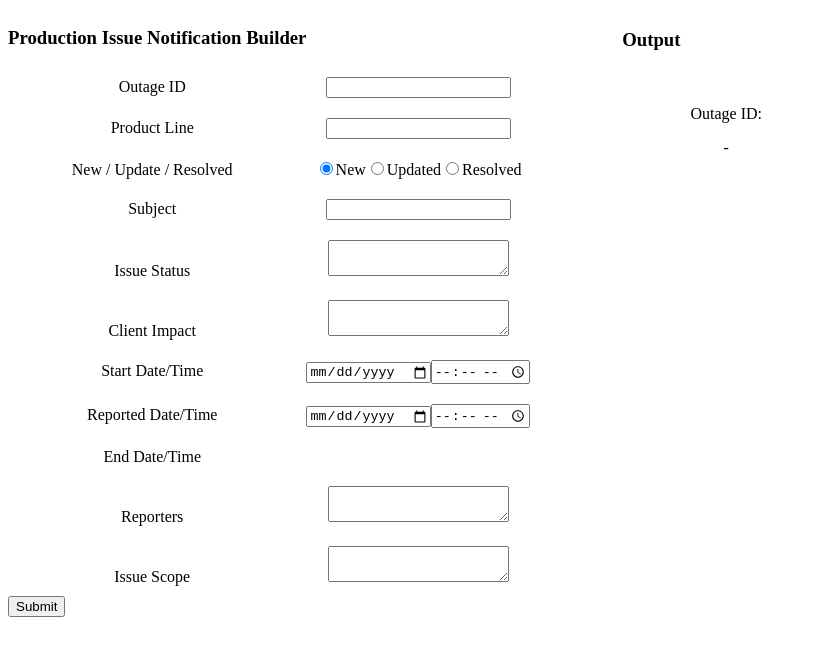
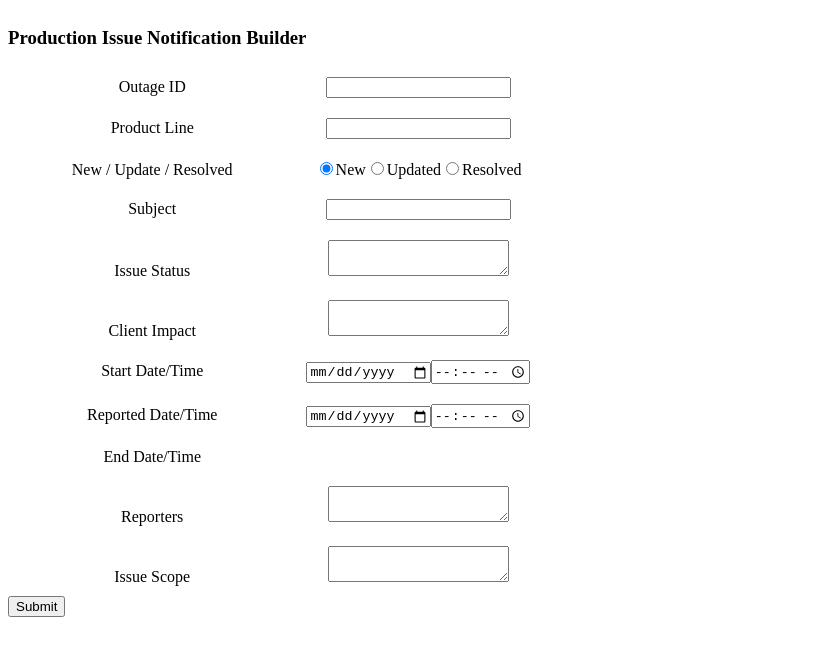
Before and after one commit to sflaggjr/pin_builder, a plain HTML site: page index.html in a window 1280 px wide. Shown: the whole page, without its empty margins (0-816 px from the left). Drawn offline with Linux system fonts and the light colour scheme.

Commit message:
commit 12
removed the staticText class from the HTML because it was redundant.

```diff
--- a/index.html
+++ b/index.html
@@ -60,39 +60,39 @@
           <div class='divCell'><h3>Output</h3></div>
         </div>
         <div class='divRow'>
-          <div class='divCell'><p class='staticText'>Subject: </p></div>
+          <div class='divCell'><p >Subject: </p></div>
           <div class='divCell'><p>Outage ID: &nbsp;<p class='output' id='outputOutageID'> - </p>&nbsp;<p class='output'id='outputSubject'></p></div>
         </div>
         <div class='divRow'>
-          <div class='divCell'><p class='staticText'>Product Line: </p></div>
+          <div class='divCell'><p >Product Line: </p></div>
           <div class='divCell'><p class='output' id='outputProduct'></p></div>
         </div>
         <div class='divRow'>
-          <div class='divCell'><p class='staticText'>Status: </p></div>
+          <div class='divCell'><p >Status: </p></div>
           <div class='divCell'><p class='output' id='outputStatus'></p></div>
         </div>
         <div class='divRow'>
-          <div class='divCell'><p class='staticText'>Impact: </p></div>
+          <div class='divCell'><p >Impact: </p></div>
           <div class='divCell'><p class='output' id='outputImpact'></p></div>
         </div>
         <div class='divRow'>
-          <div class='divCell'><p class='staticText'>Start Date: </p></div>
+          <div class='divCell'><p >Start Date: </p></div>
           <div class='divCell'><p class='output' id='outputStartDate'></p>&nbsp;<p class='output' id='outputStartTime'></p></div>
         </div>
         <div class='divRow'>
-          <div class='divCell'><p class='staticText'>Report Date: </p></div>
+          <div class='divCell'><p >Report Date: </p></div>
           <div class='divCell'><p class='output' id='outputReportDate'></p>&nbsp;<p class='output' id='outputReportTime'></p></div>
         </div>
         <div class='divRow'>
-          <div class='divCell'><p class='staticText'>End Date: </p></div>
+          <div class='divCell'><p >End Date: </p></div>
           <div class='divCell'><p class='output' id='outputEndTime'></p>&nbsp;<p class='output' id='outputEndTime'></p></div>
         </div>
         <div class='divRow'>
-          <div class='divCell'><p class='staticText'>Reporters: </p></div>
+          <div class='divCell'><p >Reporters: </p></div>
           <div class='divCell'><p class='output' id='outputReporters'></p></div>
         </div>
         <div class='divRow'>
-          <div class='divCell'><p class='staticText'>Scope: </p><p class='output' id='outputScope'></p></div>
+          <div class='divCell'><p >Scope: </p><p class='output' id='outputScope'></p></div>
           <div class='divCell'><p class='output' id='outputScope'></p></div><br>
         <button id='reset'>Reset</button>
         </div>
--- a/index.js
+++ b/index.js
@@ -2,7 +2,7 @@ $(document).ready(function(){
   //Speed value for Transitions
   speed = 500;
   //Hiding text that should be hidden by default
-  $('.staticText').hide();
+  $('#divOutput').hide();
   $('#endDate').hide();
   $('#endTime').hide();
   $('#reset').hide();
@@ -60,6 +60,6 @@ function outputData(data, speed)
          $('#' + destination).html(data[origin]);
        })
      });
-     $('.staticText').show(speed);
+     $('#divOutput').show(speed);
      $('#reset').show(speed);
   };
```
